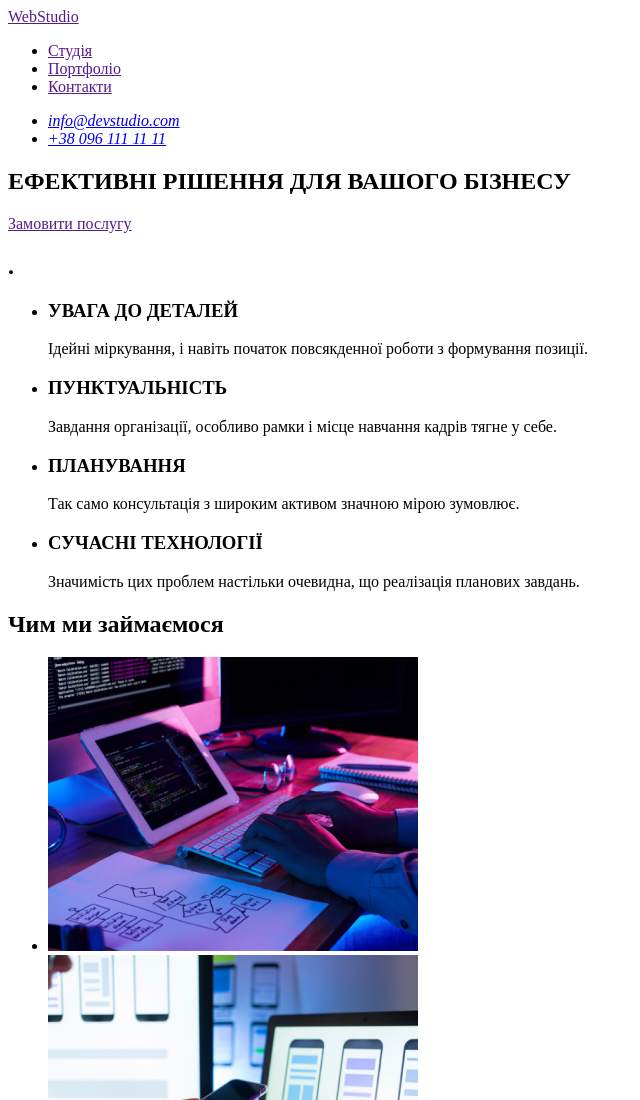
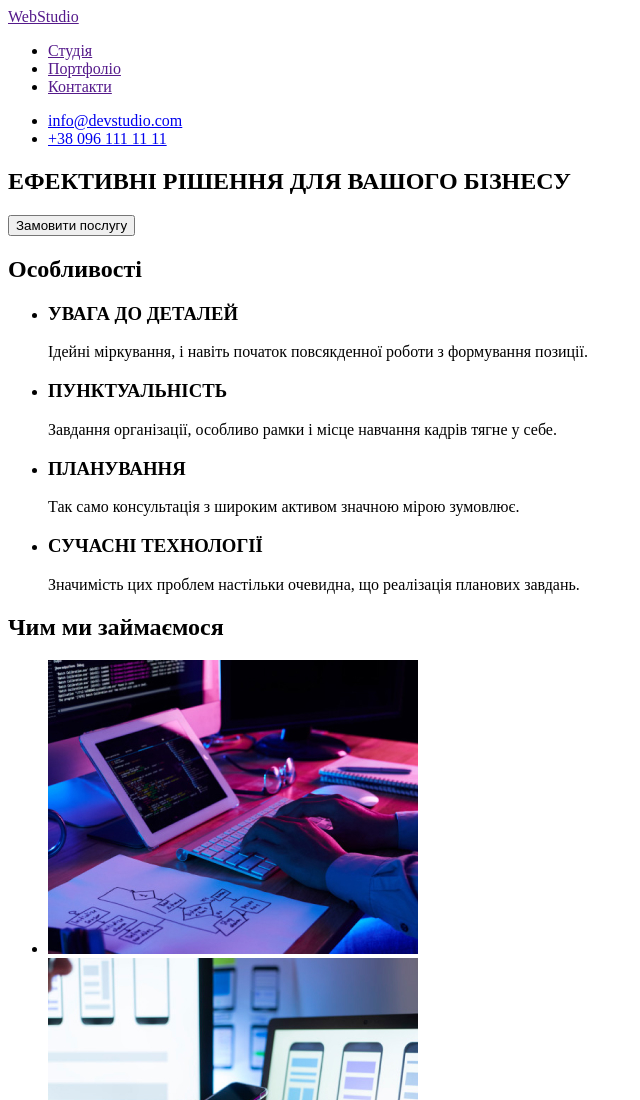
Before and after one commit to BodyanKara/goit-markup-hw-01, a plain HTML site: page index.html in a window 1280 px wide. Shown: the top 1100 px of the page, without its empty margins (0-640 px from the left). Drawn offline with Linux system fonts and the light colour scheme.

Commit message:
add button with type "button"

```diff
--- a/index.html
+++ b/index.html
@@ -23,7 +23,6 @@
                 </li>
             </ul>
         </nav>
-        <address>
         <ul>
             <li>
                 <a href="mailto:info@devstudio.com">info@devstudio.com</a>
@@ -32,18 +31,17 @@
                 <a href="tel:+380961111111">+38 096 111 11 11</a>
             </li>
         </ul>
-        </address>
     </header>
     <!--Контент-->
     <main>
         <!--Банер-->
         <section>
             <h1>ЕФЕКТИВНІ РІШЕННЯ ДЛЯ ВАШОГО БІЗНЕСУ</h1>
-            <a href="">Замовити послугу</a>
+            <button type="button">Замовити послугу</button>
         </section>
         <!--Особливості-->
         <section>
-            <h2>.</h2>
+            <h2>Особливості</h2>
             <ul>
                 <li>
                     <h3>УВАГА ДО ДЕТАЛЕЙ</h3>
@@ -109,7 +107,6 @@
     <footer>
         <a href=""> WebStudio</a>
         <address>
-
             <ul>
                 <li>
                     м. Київ, пр-т Лесі Українки, 26
```
Lines whose indentation alone changed are shown as unchanged.
